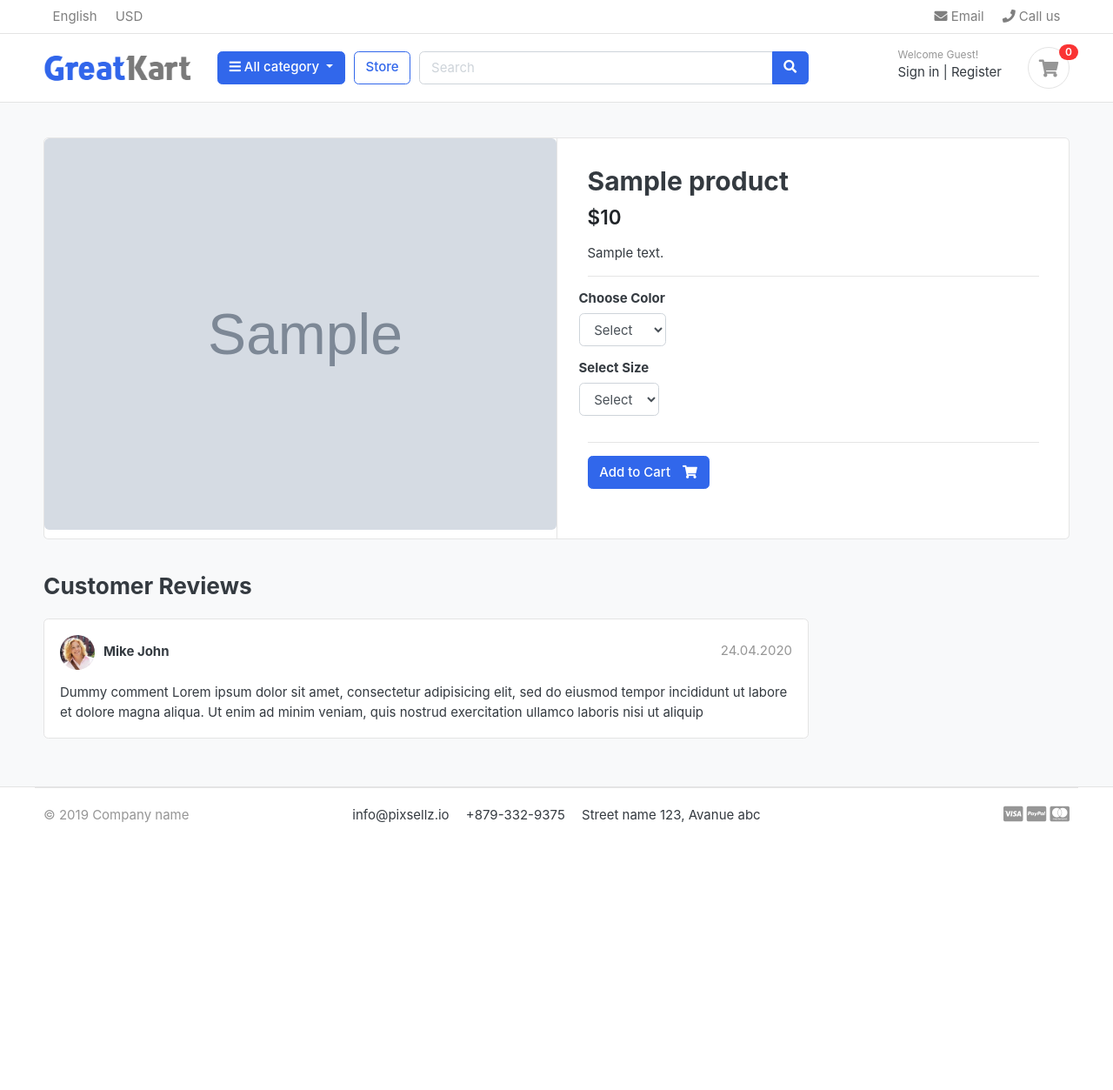
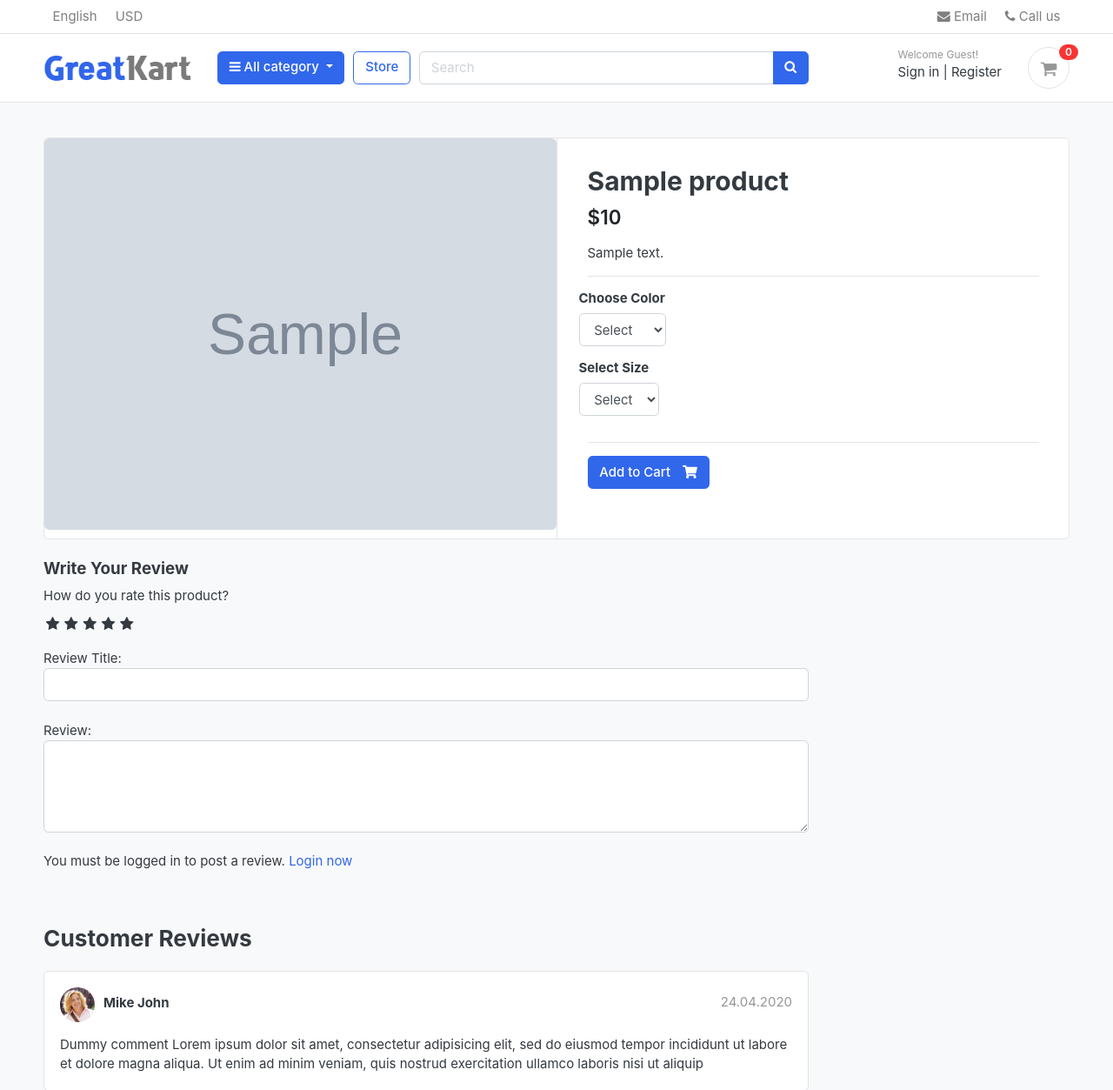
Before and after one commit to ArtemVdovyk/greatkart, a Django app: a page that uses templates/base.html in a window 1280 px wide. Shown: the top 1253 px of the page at 87% size. Before the commit the page ends 946 px from the top, so only its background shows below. Run offline with Django 5.2, Linux system fonts and the light colour scheme; tables that the repository leaves empty hold one stand-in row (values such as "Sample post"); grey boxes marked "Sample" are stand-in pictures; some libraries are stand-ins or nearby versions; some web fonts are replaced.

Commit message:
Added review and rating functionalities

```diff
--- a/carts/views.py
+++ b/carts/views.py
@@ -1,7 +1,6 @@
 from django.contrib.auth.decorators import login_required
 from django.shortcuts import get_object_or_404, render, redirect
 from django.core.exceptions import ObjectDoesNotExist
-from django.http import HttpResponse
 
 from store.models import Product, Variation
 from .models import Cart, CartItem
--- /dev/null
+++ b/greatkart/static/css/custom.css
@@ -0,0 +1,37 @@
+.rate > input{
+    display: none;
+}
+
+.rate{
+    display: inline-block;
+    border: 0;
+}
+
+.rate > label{
+    float: right;
+}
+
+.rate > label:before{
+    display: inline-block;
+    font-size: 1.1rem;
+    font-family: FontAwesome;
+    content: "\f005";
+    margin: 0;
+    padding: 0.3rem .2rem;
+    cursor: pointer;
+}
+
+.rate .half:before{
+    content: "\f089";
+    position: absolute;
+    padding-right: 0;
+}
+
+input:checked ~ label, label:hover ~ label{
+    color: #ffb503;
+}
+
+input:checked + label:hover, input:checked ~ label:hover, input:checked ~ label:hover ~ label,
+label:hover ~ input:checked ~ label{
+    color: #cc9000;
+}
--- a/store/admin.py
+++ b/store/admin.py
@@ -1,6 +1,6 @@
 from django.contrib import admin
 
-from .models import Product, Variation
+from .models import Product, Variation, ReviewRating
 
 
 class ProductAdmin(admin.ModelAdmin):
@@ -19,3 +19,4 @@ class VariationAdmin(admin.ModelAdmin):
 
 admin.site.register(Product, ProductAdmin)
 admin.site.register(Variation, VariationAdmin)
+admin.site.register(ReviewRating)
--- a/store/models.py
+++ b/store/models.py
@@ -1,6 +1,7 @@
 from django.db import models
 from django.urls import reverse
 
+from accounts.models import Account
 from category.models import Category
 
 
@@ -14,7 +15,7 @@ class Product(models.Model):
     is_available = models.BooleanField(default=True)
     category = models.ForeignKey(Category, on_delete=models.CASCADE)
     created_date = models.DateTimeField(auto_now_add=True)
-    modified_date = models.DateTimeField(auto_now_add=True)
+    modified_date = models.DateTimeField(auto_now=True)
 
     def get_url(self):
         return reverse("product_detail", args=[self.category.slug, self.slug])
@@ -49,3 +50,18 @@ class Variation(models.Model):
 
     def __str__(self) -> str:
         return self.variation_value
+
+
+class ReviewRating(models.Model):
+    product = models.ForeignKey(Product, on_delete=models.CASCADE)
+    user = models.ForeignKey(Account, on_delete=models.CASCADE)
+    subject = models.CharField(max_length=100, blank=True)
+    review = models.TextField(max_length=500, blank=True)
+    rating = models.FloatField()
+    ip = models.CharField(max_length=20, blank=True)
+    status = models.BooleanField(default=True)
+    created_at = models.DateTimeField(auto_now_add=True)
+    updated_at = models.DateTimeField(auto_now=True)
+
+    def __str__(self) -> str:
+        return self.subject
--- a/store/urls.py
+++ b/store/urls.py
@@ -10,4 +10,6 @@ urlpatterns = [
     path("category/<slug:category_slug>/<slug:product_slug>",
          views.product_detail, name="product_detail"),
     path("search/", views.search, name="search"),
+    path("submit_review/<int:product_id>/",
+         views.submit_review, name="submit_review"),
 ]
--- a/store/views.py
+++ b/store/views.py
@@ -1,11 +1,13 @@
-from django.shortcuts import render, get_object_or_404
+from django.contrib import messages
+from django.shortcuts import render, redirect, get_object_or_404
 from django.core.paginator import EmptyPage, PageNotAnInteger, Paginator
 from django.db.models import Q
 
 from category.models import Category
 from carts.models import CartItem
 from carts.views import _cart_id
-from .models import Product
+from .models import Product, ReviewRating
+from .forms import ReviewForm
 
 
 def store(request, category_slug=None):
@@ -64,3 +66,30 @@ def search(request):
             "product_count": product_count,
         }
     return render(request, "store/store.html", context=context)
+
+
+def submit_review(request, product_id):
+    url = request.META.get("HTTP_REFERER")
+    if request.method == "POST":
+        try:
+            reviews = ReviewRating.objects.get(user__id=request.user.id,
+                                               product__id=product_id)
+            form = ReviewForm(request.POST, instance=reviews)
+            form.save()
+            messages.success(request,
+                             "Thank you! Your review has been updated.")
+            return redirect(url)
+        except ReviewRating.DoesNotExist:
+            form = ReviewForm(request.POST)
+            if form.is_valid():
+                data = ReviewRating()
+                data.subject = form.cleaned_data["subject"]
+                data.rating = form.cleaned_data["rating"]
+                data.review = form.cleaned_data["review"]
+                data.ip = request.META.get("REMOTE_ADDR")
+                data.product_id = product_id
+                data.user_id = request.user.id
+                data.save()
+                messages.success(request,
+                                 "Thank you! Your review has been submitted.")
+                return redirect(url)
--- a/templates/base.html
+++ b/templates/base.html
@@ -18,6 +18,8 @@
 		<!-- custom style -->
 		<link href="{% static 'css/ui.css' %}" rel="stylesheet" type="text/css"/>
 		<link href="{% static 'css/responsive.css' %}" rel="stylesheet" media="only screen and (max-width: 1200px)" />
+		<link href="{% static 'css/custom.css' %}" rel="stylesheet" type="text/css"/>
+		<link rel="stylesheet" href="https://cdnjs.cloudflare.com/ajax/libs/font-awesome/4.7.0/css/font-awesome.min.css">
 		<!-- custom javascript -->
 		<script src="{% static 'js/script.js' %}" type="text/javascript"></script>
 		<!-- paypal script -->
--- a/templates/store/product-detail.html
+++ b/templates/store/product-detail.html
@@ -62,6 +62,41 @@
 		<br>
 		<div class="row">
 			<div class="col-md-9">
+				<form action="{% url 'submit_review' single_product.id %}" method="POST">
+					{% csrf_token %}
+					<h5>Write Your Review</h5>
+					<div>
+						<label for="">How do you rate this product?</label>
+						<br>
+						<div class="rate">
+							<input type="radio" name="rating", id="rating10" value="5" required><label for="rating10" title="5"></label>
+							<input type="radio" name="rating", id="rating9" value="4.5" required><label for="rating9" title="4.5" class="half"></label>
+							<input type="radio" name="rating", id="rating8" value="4" required><label for="rating8" title="4"></label>
+							<input type="radio" name="rating", id="rating7" value="3.5" required><label for="rating7" title="3.5" class="half"></label>
+							<input type="radio" name="rating", id="rating6" value="3" required><label for="rating6" title="3"></label>
+							<input type="radio" name="rating", id="rating5" value="2.5" required><label for="rating5" title="2.5" class="half"></label>
+							<input type="radio" name="rating", id="rating4" value="2" required><label for="rating4" title="2"></label>
+							<input type="radio" name="rating", id="rating3" value="1.5" required><label for="rating3" title="1.5" class="half"></label>
+							<input type="radio" name="rating", id="rating2" value="1" required><label for="rating2" title="1"></label>
+							<input type="radio" name="rating", id="rating1" value="0.5" required><label for="rating1" title="0.5" class="half"></label>
+						</div>
+						<br>
+						Review Title:
+						<input type="text" class="form-control" name="subject" required>
+						<br>
+						Review:
+						<textarea name="review" rows="4" class="form-control"></textarea>
+						<br>
+						{% if user.is_authenticated %}
+						<input type="submit" value="Submit Review" class="btn btn-primary">
+						{% else %}
+							<p>You must be logged in to post a review. <span><a href="{% url 'login' %}">Login now</a></span></p>
+						{% endif %}
+					</div>
+					<br>
+					{% include "includes/alerts.html" %}
+				</form>
+				<br>
 				<header class="section-heading">
 					<h3>Customer Reviews </h3>
 				</header>
```
Also changed, not shown: store/forms.py (added, +9 -0 lines), store/migrations/0004_alter_product_modified_date_reviewrating.py (added).
